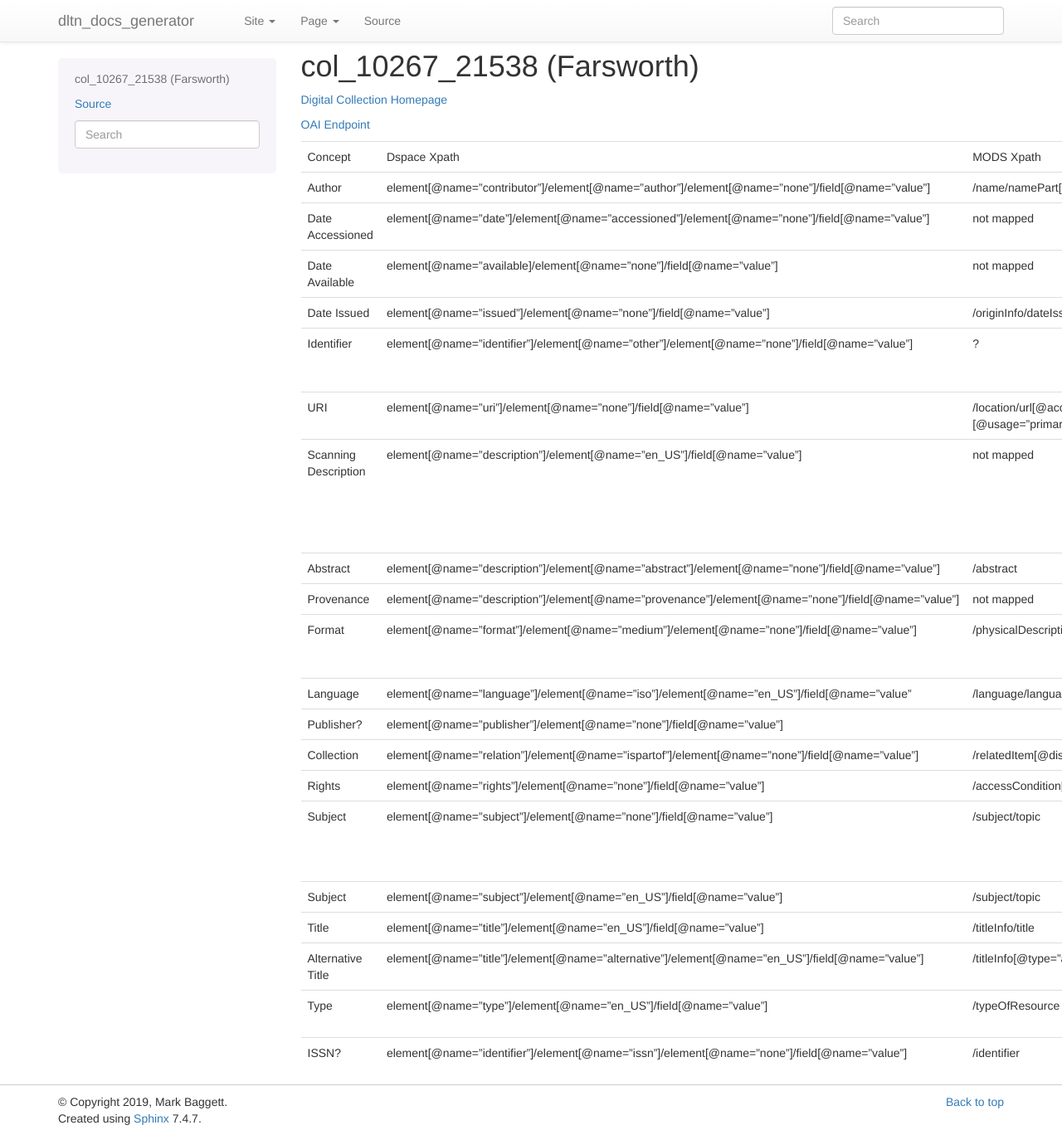
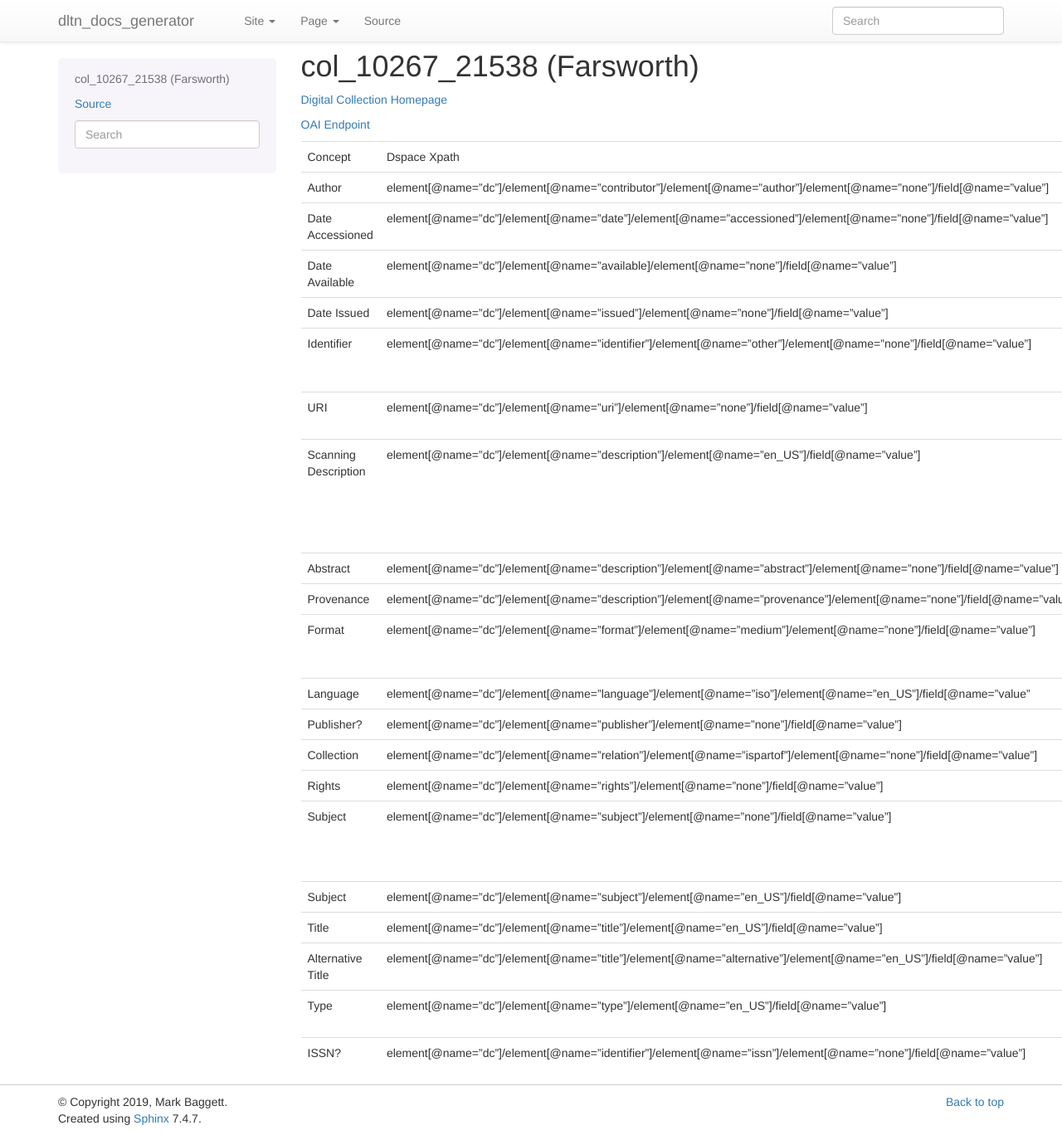
Before and after one commit to DigitalLibraryofTennessee/dltn_docs_generator, a Sphinx documentation site: the page built from docs/mappings/rhodes/col_10267_21538.rst, in a window 1280 px wide and 1368 px high. Shown: the whole window at 83% size. Built offline with Sphinx 7.4.7, drawn with Linux system fonts in a browser that asks for light colours; pages that are not in the unit, such as notebooks, are missing from menus.

Commit message:
Edit Farnsworth mapping.

```diff
--- a/docs/mappings/rhodes/col_10267_21538.rst
+++ b/docs/mappings/rhodes/col_10267_21538.rst
@@ -5,46 +5,46 @@ col_10267_21538 (Farsworth)
 
 `OAI Endpoint <http://dlynx.rhodes.edu:8080/oai/request?verb=ListRecords&metadataPrefix=xoai&set=col_10267_21538>`_
 
-+----------------------+-----------------------------------------------------------------------------------------------------+--------------------------------------------------------------+--------------------------------------------------------+
-| Concept              | Dspace Xpath                                                                                        | MODS Xpath                                                   | Notes                                                  |
-+----------------------+-----------------------------------------------------------------------------------------------------+--------------------------------------------------------------+--------------------------------------------------------+
-| Author               | element[@name="contributor"]/element[@name="author"]/element[@name="none"]/field[@name="value"]     | /name/namePart[role/roleTerm[text()=”Author”]]               |                                                        |
-+----------------------+-----------------------------------------------------------------------------------------------------+--------------------------------------------------------------+--------------------------------------------------------+
-| Date Accessioned     | element[@name="date"]/element[@name="accessioned"]/element[@name="none"]/field[@name="value"]       | not mapped                                                   |                                                        |
-+----------------------+-----------------------------------------------------------------------------------------------------+--------------------------------------------------------------+--------------------------------------------------------+
-| Date Available       | element[@name="available]/element[@name="none"]/field[@name="value"]                                | not mapped                                                   |                                                        |
-+----------------------+-----------------------------------------------------------------------------------------------------+--------------------------------------------------------------+--------------------------------------------------------+
-| Date Issued          | element[@name="issued"]/element[@name="none"]/field[@name="value"]                                  | /originInfo/dateIssued                                       |                                                        |
-+----------------------+-----------------------------------------------------------------------------------------------------+--------------------------------------------------------------+--------------------------------------------------------+
-| Identifier           | element[@name="identifier"]/element[@name="other"]/element[@name="none"]/field[@name="value"]       | ?                                                            | Contains two types of values                           |
-+----------------------+-----------------------------------------------------------------------------------------------------+--------------------------------------------------------------+--------------------------------------------------------+
-| URI                  | element[@name="uri"]/element[@name="none"]/field[@name="value"]                                     | /location/url[@access=”object in context”][@usage=”primary”] |                                                        |
-+----------------------+-----------------------------------------------------------------------------------------------------+--------------------------------------------------------------+--------------------------------------------------------+
-| Scanning Description | element[@name="description"]/element[@name="en_US"]/field[@name="value"]                            | not mapped                                                   | Ex: "This print was scanned at 1200 dpi for the Tiff." |
-+----------------------+-----------------------------------------------------------------------------------------------------+--------------------------------------------------------------+--------------------------------------------------------+
-| Abstract             | element[@name="description"]/element[@name="abstract"]/element[@name="none"]/field[@name="value"]   | /abstract                                                    |                                                        |
-+----------------------+-----------------------------------------------------------------------------------------------------+--------------------------------------------------------------+--------------------------------------------------------+
-| Provenance           | element[@name="description"]/element[@name="provenance"]/element[@name="none"]/field[@name="value"] | not mapped                                                   |                                                        |
-+----------------------+-----------------------------------------------------------------------------------------------------+--------------------------------------------------------------+--------------------------------------------------------+
-| Format               | element[@name="format"]/element[@name="medium"]/element[@name="none"]/field[@name="value"]          | /physicalDescription/form                                    | Ex: Engraving, hxw                                     |
-+----------------------+-----------------------------------------------------------------------------------------------------+--------------------------------------------------------------+--------------------------------------------------------+
-| Language             | element[@name="language"]/element[@name="iso"]/element[@name="en_US"]/field[@name="value"           | /language/languageTerm                                       | Ex: en_US                                              |
-+----------------------+-----------------------------------------------------------------------------------------------------+--------------------------------------------------------------+--------------------------------------------------------+
-| Publisher?           | element[@name="publisher"]/element[@name="none"]/field[@name="value"]                               |                                                              |                                                        |
-+----------------------+-----------------------------------------------------------------------------------------------------+--------------------------------------------------------------+--------------------------------------------------------+
-| Collection           | element[@name="relation"]/element[@name="ispartof"]/element[@name="none"]/field[@name="value"]      | /relatedItem[@displayLabel="Project"]/titleInfo/title        |                                                        |
-+----------------------+-----------------------------------------------------------------------------------------------------+--------------------------------------------------------------+--------------------------------------------------------+
-| Rights               | element[@name="rights"]/element[@name="none"]/field[@name="value"]                                  | /accessCondition[@type=”local rights statement”]             |                                                        |
-+----------------------+-----------------------------------------------------------------------------------------------------+--------------------------------------------------------------+--------------------------------------------------------+
-| Subject              | element[@name="subject"]/element[@name="none"]/field[@name="value"]                                 | /subject/topic                                               | Mostly names, but not entirely …                       |
-+----------------------+-----------------------------------------------------------------------------------------------------+--------------------------------------------------------------+--------------------------------------------------------+
-| Subject              | element[@name="subject"]/element[@name="en_US"]/field[@name="value"]                                | /subject/topic                                               |                                                        |
-+----------------------+-----------------------------------------------------------------------------------------------------+--------------------------------------------------------------+--------------------------------------------------------+
-| Title                | element[@name="title"]/element[@name="en_US"]/field[@name="value"]                                  | /titleInfo/title                                             |                                                        |
-+----------------------+-----------------------------------------------------------------------------------------------------+--------------------------------------------------------------+--------------------------------------------------------+
-| Alternative Title    | element[@name="title"]/element[@name="alternative"]/element[@name="en_US"]/field[@name="value"]     | /titleInfo[@type="alternative]/title                         |                                                        |
-+----------------------+-----------------------------------------------------------------------------------------------------+--------------------------------------------------------------+--------------------------------------------------------+
-| Type                 | element[@name="type"]/element[@name="en_US"]/field[@name="value"]                                   | /typeOfResource                                              | All are "Image"                                        |
-+----------------------+-----------------------------------------------------------------------------------------------------+--------------------------------------------------------------+--------------------------------------------------------+
-| ISSN?                | element[@name="identifier"]/element[@name="issn"]/element[@name="none"]/field[@name="value"]        | /identifier                                                  | Not ISSNs                                              |
-+----------------------+-----------------------------------------------------------------------------------------------------+--------------------------------------------------------------+--------------------------------------------------------+
++----------------------+-------------------------------------------------------------------------------------------------------------------------+--------------------------------------------------------------+--------------------------------------------------------+
+| Concept              | Dspace Xpath                                                                                                            | MODS Xpath                                                   | Notes                                                  |
++----------------------+-------------------------------------------------------------------------------------------------------------------------+--------------------------------------------------------------+--------------------------------------------------------+
+| Author               | element[@name="dc"]/element[@name="contributor"]/element[@name="author"]/element[@name="none"]/field[@name="value"]     | /name/namePart[role/roleTerm[text()=”Author”]]               |                                                        |
++----------------------+-------------------------------------------------------------------------------------------------------------------------+--------------------------------------------------------------+--------------------------------------------------------+
+| Date Accessioned     | element[@name="dc"]/element[@name="date"]/element[@name="accessioned"]/element[@name="none"]/field[@name="value"]       | not mapped                                                   |                                                        |
++----------------------+-------------------------------------------------------------------------------------------------------------------------+--------------------------------------------------------------+--------------------------------------------------------+
+| Date Available       | element[@name="dc"]/element[@name="available]/element[@name="none"]/field[@name="value"]                                | not mapped                                                   |                                                        |
++----------------------+-------------------------------------------------------------------------------------------------------------------------+--------------------------------------------------------------+--------------------------------------------------------+
+| Date Issued          | element[@name="dc"]/element[@name="issued"]/element[@name="none"]/field[@name="value"]                                  | /originInfo/dateIssued                                       |                                                        |
++----------------------+-------------------------------------------------------------------------------------------------------------------------+--------------------------------------------------------------+--------------------------------------------------------+
+| Identifier           | element[@name="dc"]/element[@name="identifier"]/element[@name="other"]/element[@name="none"]/field[@name="value"]       | ?                                                            | Contains two types of values                           |
++----------------------+-------------------------------------------------------------------------------------------------------------------------+--------------------------------------------------------------+--------------------------------------------------------+
+| URI                  | element[@name="dc"]/element[@name="uri"]/element[@name="none"]/field[@name="value"]                                     | /location/url[@access=”object in context”][@usage=”primary”] |                                                        |
++----------------------+-------------------------------------------------------------------------------------------------------------------------+--------------------------------------------------------------+--------------------------------------------------------+
+| Scanning Description | element[@name="dc"]/element[@name="description"]/element[@name="en_US"]/field[@name="value"]                            | not mapped                                                   | Ex: "This print was scanned at 1200 dpi for the Tiff." |
++----------------------+-------------------------------------------------------------------------------------------------------------------------+--------------------------------------------------------------+--------------------------------------------------------+
+| Abstract             | element[@name="dc"]/element[@name="description"]/element[@name="abstract"]/element[@name="none"]/field[@name="value"]   | /abstract                                                    |                                                        |
++----------------------+-------------------------------------------------------------------------------------------------------------------------+--------------------------------------------------------------+--------------------------------------------------------+
+| Provenance           | element[@name="dc"]/element[@name="description"]/element[@name="provenance"]/element[@name="none"]/field[@name="value"] | not mapped                                                   |                                                        |
++----------------------+-------------------------------------------------------------------------------------------------------------------------+--------------------------------------------------------------+--------------------------------------------------------+
+| Format               | element[@name="dc"]/element[@name="format"]/element[@name="medium"]/element[@name="none"]/field[@name="value"]          | /physicalDescription/form                                    | Ex: Engraving, hxw                                     |
++----------------------+-------------------------------------------------------------------------------------------------------------------------+--------------------------------------------------------------+--------------------------------------------------------+
+| Language             | element[@name="dc"]/element[@name="language"]/element[@name="iso"]/element[@name="en_US"]/field[@name="value"           | /language/languageTerm                                       | Ex: en_US                                              |
++----------------------+-------------------------------------------------------------------------------------------------------------------------+--------------------------------------------------------------+--------------------------------------------------------+
+| Publisher?           | element[@name="dc"]/element[@name="publisher"]/element[@name="none"]/field[@name="value"]                               |                                                              |                                                        |
++----------------------+-------------------------------------------------------------------------------------------------------------------------+--------------------------------------------------------------+--------------------------------------------------------+
+| Collection           | element[@name="dc"]/element[@name="relation"]/element[@name="ispartof"]/element[@name="none"]/field[@name="value"]      | /relatedItem[@displayLabel="Project"]/titleInfo/title        |                                                        |
++----------------------+-------------------------------------------------------------------------------------------------------------------------+--------------------------------------------------------------+--------------------------------------------------------+
+| Rights               | element[@name="dc"]/element[@name="rights"]/element[@name="none"]/field[@name="value"]                                  | /accessCondition[@type=”local rights statement”]             |                                                        |
++----------------------+-------------------------------------------------------------------------------------------------------------------------+--------------------------------------------------------------+--------------------------------------------------------+
+| Subject              | element[@name="dc"]/element[@name="subject"]/element[@name="none"]/field[@name="value"]                                 | /subject/topic                                               | Mostly names, but not entirely …                       |
++----------------------+-------------------------------------------------------------------------------------------------------------------------+--------------------------------------------------------------+--------------------------------------------------------+
+| Subject              | element[@name="dc"]/element[@name="subject"]/element[@name="en_US"]/field[@name="value"]                                | /subject/topic                                               |                                                        |
++----------------------+-------------------------------------------------------------------------------------------------------------------------+--------------------------------------------------------------+--------------------------------------------------------+
+| Title                | element[@name="dc"]/element[@name="title"]/element[@name="en_US"]/field[@name="value"]                                  | /titleInfo/title                                             |                                                        |
++----------------------+-------------------------------------------------------------------------------------------------------------------------+--------------------------------------------------------------+--------------------------------------------------------+
+| Alternative Title    | element[@name="dc"]/element[@name="title"]/element[@name="alternative"]/element[@name="en_US"]/field[@name="value"]     | /titleInfo[@type="alternative]/title                         |                                                        |
++----------------------+-------------------------------------------------------------------------------------------------------------------------+--------------------------------------------------------------+--------------------------------------------------------+
+| Type                 | element[@name="dc"]/element[@name="type"]/element[@name="en_US"]/field[@name="value"]                                   | /typeOfResource                                              | All are "Image"                                        |
++----------------------+-------------------------------------------------------------------------------------------------------------------------+--------------------------------------------------------------+--------------------------------------------------------+
+| ISSN?                | element[@name="dc"]/element[@name="identifier"]/element[@name="issn"]/element[@name="none"]/field[@name="value"]        | /identifier                                                  | Not ISSNs                                              |
++----------------------+-------------------------------------------------------------------------------------------------------------------------+--------------------------------------------------------------+--------------------------------------------------------+
```
